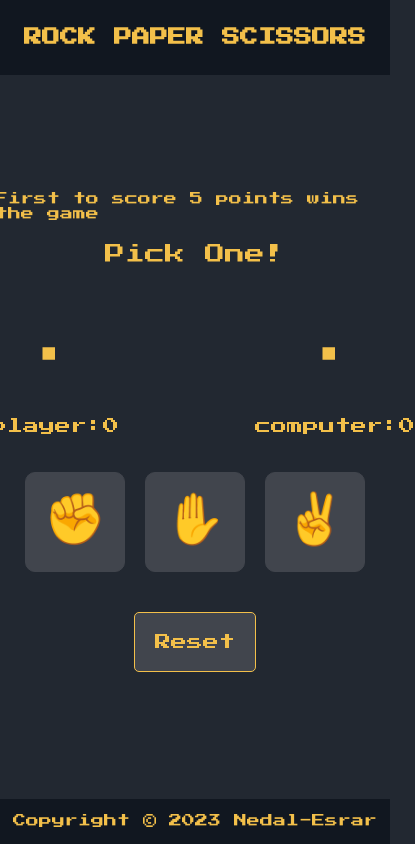
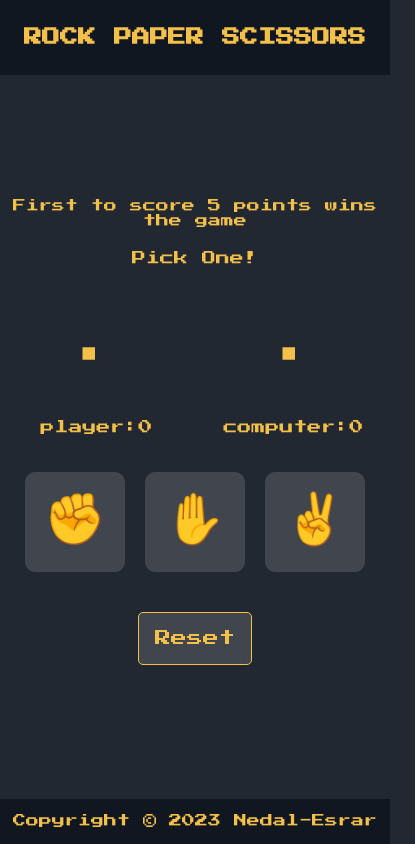
Before and after one commit to Nedal-Esrar/Rock-Paper-Scissors, a plain HTML site: page index.html in a window 390 px wide. Both pictures are taken after a click on the button "START". Shown: the whole page, 415 px wide, since content can reach past the window. Drawn offline with Linux system fonts and the light colour scheme.

Commit message:
Fix Responsive.

```diff
--- a/css/style.css
+++ b/css/style.css
@@ -70,6 +70,7 @@ footer {
   font-size: 13px;
   margin-top: 10px;
   margin-bottom: 10px;
+  text-align: center;
 }
 
 .round-result {
@@ -200,7 +201,7 @@ footer {
   }
 
   .round-result {
-    font-size: 20px;
+    font-size: 14px;
   }
 
   .play-btns {
@@ -212,6 +213,22 @@ footer {
     height: 100px;
   }
 
+  .cmd-btn {
+    padding: 16px;
+  }
+
+  .players-choices {
+    min-width: 280px;
+  }
+
+  .players-scores {
+    min-width: 247px;
+  }
+
+  .score-container {
+    font-size: 14px;
+  }
+
   .symbol {
     font-size: 50px;
   }
--- a/index.html
+++ b/index.html
@@ -10,12 +10,9 @@
     <link rel="stylesheet" href="css/style.css" />
 
     <!-- Font -->
-    <link rel="preconnect" href="https://fonts.googleapis.com" />
-    <link rel="preconnect" href="https://fonts.gstatic.com" crossorigin />
-    <link
-      href="https://fonts.googleapis.com/css2?family=Press+Start+2P&family=Roboto:ital,wght@0,400;0,700;1,400;1,700&display=swap"
-      rel="stylesheet"
-    />
+    <link rel="preconnect" href="https://fonts.googleapis.com">
+    <link rel="preconnect" href="https://fonts.gstatic.com" crossorigin>
+    <link href="https://fonts.googleapis.com/css2?family=Press+Start+2P&display=swap" rel="stylesheet">
 
     <script src="./script.js" defer></script>
   </head>
```
